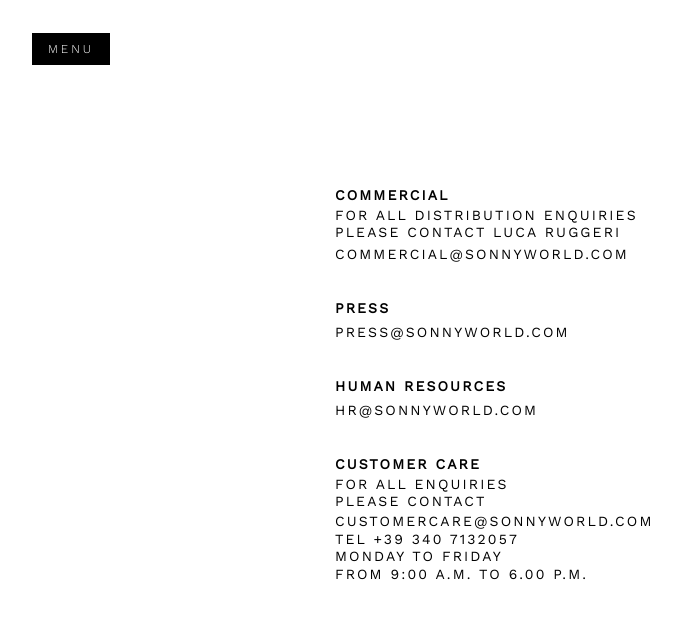
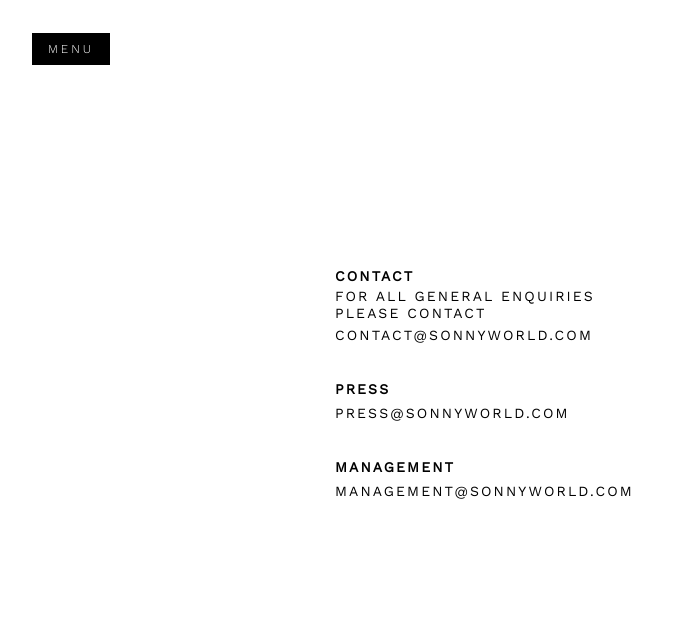
Before and after one commit to SonnyGrootscholten/sonny, a React (Vite) app: page /contact in a window 1280 px wide. Shown: the top 618 px of the page, without its empty margins (1-682 px from the left). Built offline with nearby package versions, Linux system fonts and the light colour scheme; the HTML template or start-up script is replaced by a standard one.

Commit message:
Visual edit in Lovable
Edited UI in Lovable

```diff
--- a/src/pages/Contact.tsx
+++ b/src/pages/Contact.tsx
@@ -7,16 +7,16 @@ const Contact = () => {
         {/* Commercial Section */}
         <section className="mb-8">
           <h2 className="text-sm font-bold tracking-wide text-black mb-0.5">
-            COMMERCIAL
+            CONTACT
           </h2>
           <p className="text-sm font-normal tracking-wide text-black leading-tight mb-0">
-            FOR ALL DISTRIBUTION ENQUIRIES
+            FOR ALL GENERAL ENQUIRIES
           </p>
           <p className="text-sm font-normal tracking-wide text-black leading-tight mb-0">
-            PLEASE CONTACT LUCA RUGGERI
+            PLEASE CONTACT
           </p>
           <a href="mailto:commercial@sonnyworld.com" className="text-sm font-normal tracking-wide text-black hover:opacity-50 transition-opacity duration-luxury">
-            COMMERCIAL@SONNYWORLD.COM
+            CONTACT@SONNYWORLD.COM
           </a>
         </section>
 
@@ -32,38 +32,14 @@ const Contact = () => {
 
         {/* Human Resources Section */}
         <section className="mb-8">
-          <h2 className="text-sm font-bold tracking-wide text-black mb-0.5">
-            HUMAN RESOURCES
-          </h2>
+          <h2 className="text-sm font-bold tracking-wide text-black mb-0.5">MANAGEMENT</h2>
           <a href="mailto:hr@sonnyworld.com" className="text-sm font-normal tracking-wide text-black hover:opacity-50 transition-opacity duration-luxury">
-            HR@SONNYWORLD.COM
+            MANAGEMENT@SONNYWORLD.COM
           </a>
         </section>
 
         {/* Customer Care Section */}
-        <section className="mb-8">
-          <h2 className="text-sm font-bold tracking-wide text-black mb-0.5">
-            CUSTOMER CARE
-          </h2>
-          <p className="text-sm font-normal tracking-wide text-black leading-tight mb-0">
-            FOR ALL ENQUIRIES
-          </p>
-          <p className="text-sm font-normal tracking-wide text-black leading-tight mb-0">
-            PLEASE CONTACT
-          </p>
-          <a href="mailto:customercare@sonnyworld.com" className="text-sm font-normal tracking-wide text-black hover:opacity-50 transition-opacity duration-luxury block">
-            CUSTOMERCARE@SONNYWORLD.COM
-          </a>
-          <p className="text-sm font-normal tracking-wide text-black leading-tight mb-0">
-            TEL +39 340 7132057
-          </p>
-          <p className="text-sm font-normal tracking-wide text-black leading-tight mb-0">
-            MONDAY TO FRIDAY
-          </p>
-          <p className="text-sm font-normal tracking-wide text-black leading-tight">
-            FROM 9:00 A.M. TO 6.00 P.M.
-          </p>
-        </section>
+
       </main>
     </div>;
 };
```
